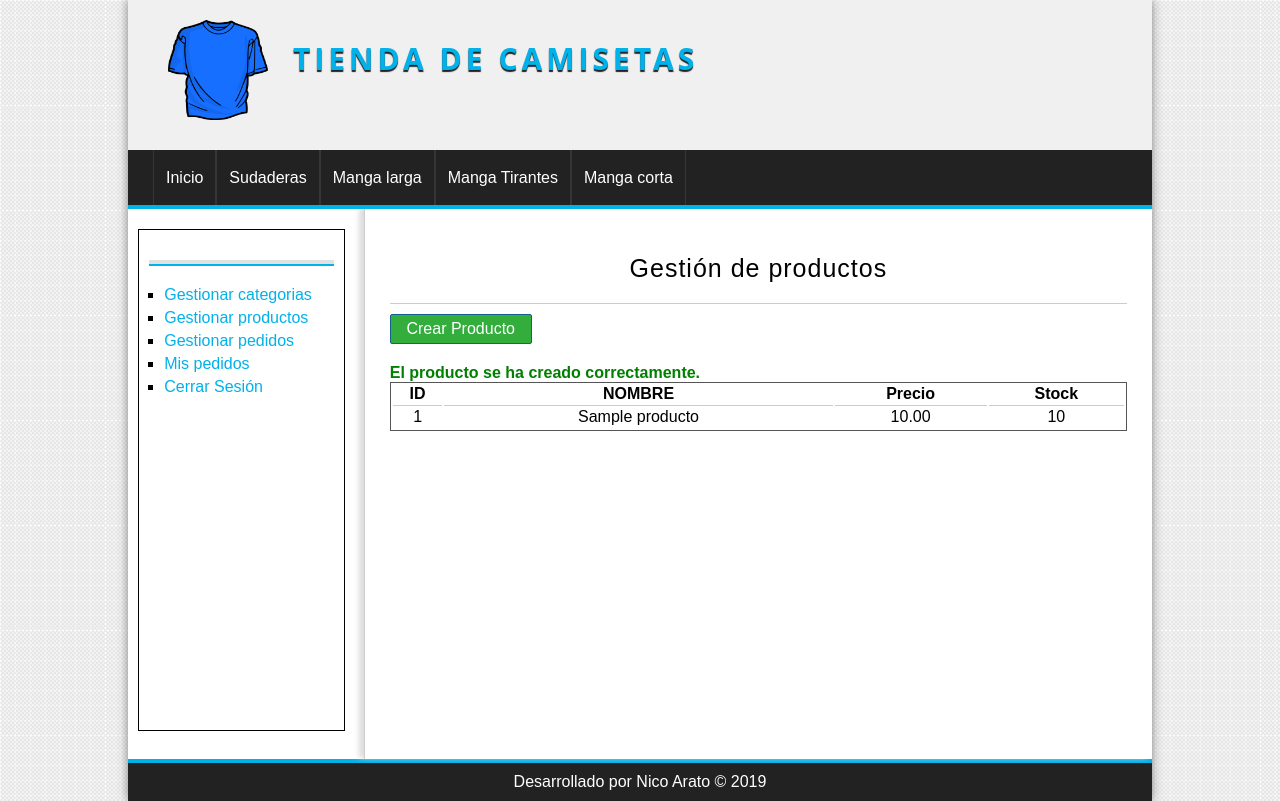
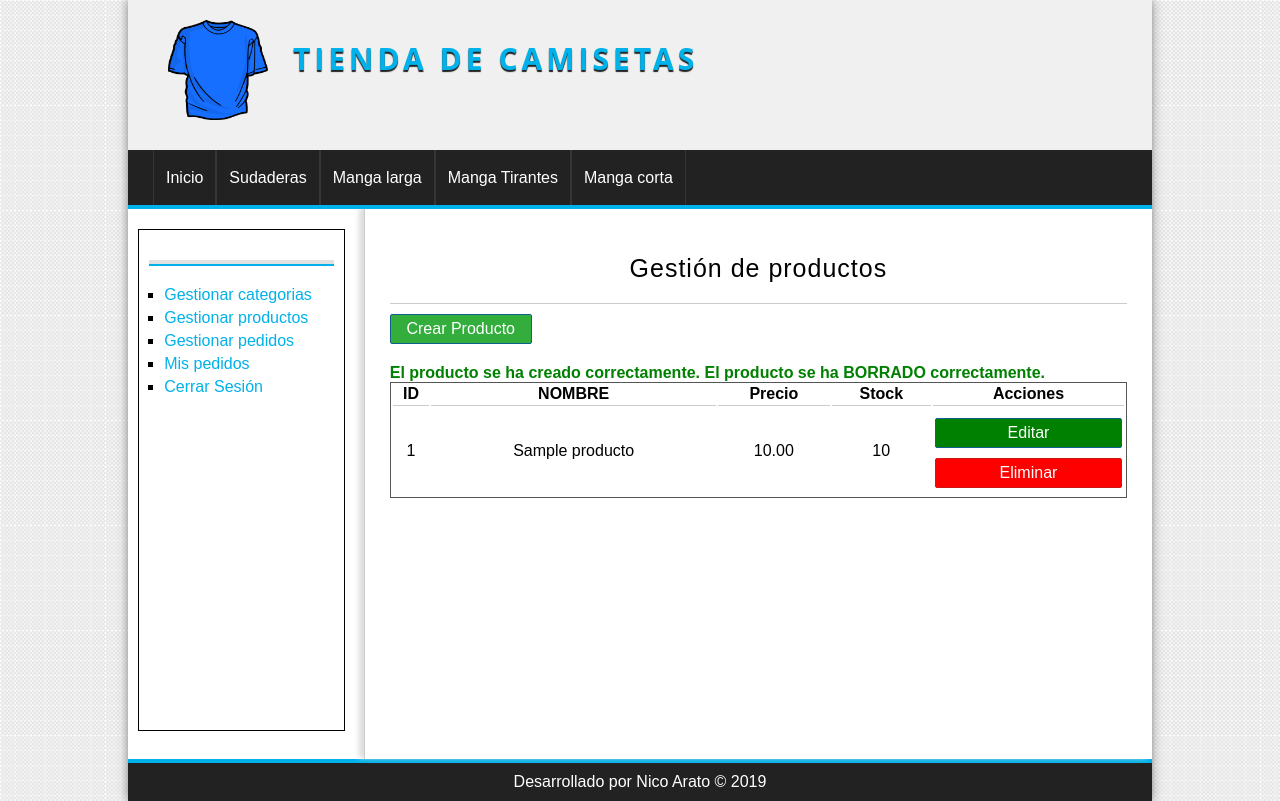
Before and after one commit to nicoarato/Tienda-de-camisetas, a PHP site: page /tienda-de-camisetas/producto/gestion in a window 1280 px wide. Run offline with PHP 8.4, Linux system fonts and the light colour scheme; the visitor is signed in with stand-in values (Sample User, id 1); data comes from the database, SQL or seed files in the repository; tables that the repository leaves empty hold one stand-in row (values such as "Sample post").

Commit message:
Borrar productos.

```diff
--- a/controllers/ProductoController.php
+++ b/controllers/ProductoController.php
@@ -76,4 +76,32 @@ class productoController{
         header('Location: '.base_url.'producto/gestion');
     }
 
+    public function editar(){
+        var_dump($_GET);
+        die();
+    }
+
+    public function eliminar(){
+        Utils::isAdmin();
+
+        if(isset($_GET['id'])){
+            $id = $_GET['id'];
+            $producto = new Producto();
+            $producto->setId($id);
+
+            $delete = $producto->delete();
+
+            if($delete){
+                $_SESSION['delete'] = 'complete';
+            }else{
+                $_SESSION['delete'] = 'failed';
+            }
+
+        }else{
+            $_SESSION['delete'] = 'failed';
+        }
+
+        header('Location: '.base_url.'producto/gestion');
+    }
+
 }
--- a/css/style.css
+++ b/css/style.css
@@ -227,6 +227,21 @@ button, .button{
     text-align: center;
     margin-bottom: 20px;
 }
+
+.button-gestion{
+    margin-bottom: 5px;
+
+}
+
+.button-red{
+    background: red;
+    border: 1px solid #cf1717;
+}
+
+.button-green{
+    background: green;
+}
+
 /*central*/
 
 #central{
--- a/models/producto.php
+++ b/models/producto.php
@@ -116,6 +116,18 @@ class Producto{
 
     }
 
+    public function delete(){
+        $sql = "DELETE FROM productos WHERE id={$this->id}";
+        $delete = $this->db->query($sql);
+
+        $result = false;
+        if($delete){
+            $result = true;
+        }
+        return $result;
+
+    }
+
 
 
 }
--- a/views/producto/gestion.php
+++ b/views/producto/gestion.php
@@ -11,12 +11,22 @@
 <?php Utils::deleteSession('producto');?>
 
 
+<?php if(isset($_SESSION['delete']) && $_SESSION['delete'] == "complete" ) :?>
+    <strong class="alert-green">El producto se ha BORRADO correctamente.</strong>
+
+<?php elseif(isset($_SESSION['delete']) && $_SESSION['delete'] != "complete" ) :?>
+    <strong class="alert-red">El Producto NO se ha BORRADO.</strong>
+<?php endif; ?>
+<?php Utils::deleteSession('delete');?>
+
+
 <table>
 <tr>
     <th>ID</th>
     <th>NOMBRE</th>
     <th>Precio</th>
     <th>Stock</th>
+    <th>Acciones</th>
 </tr>
     <?php while($prod = $productos->fetch_object()) : ?>
         <tr>
@@ -24,6 +34,10 @@
             <td><?=$prod->nombre;?></td>
             <td><?=$prod->precio;?></td>
             <td><?=$prod->stock;?></td>
+            <td>
+                <a href="<?=base_url?>producto/editar&id=<?=$prod->id?>" class="button button-gestion button-green">Editar</a>
+                <a href="<?=base_url?>producto/eliminar&id=<?=$prod->id?>" class="button button-gestion button-red">Eliminar</a>
+            </td>
         </tr>
     <?php endwhile;?>
 </table>
```
